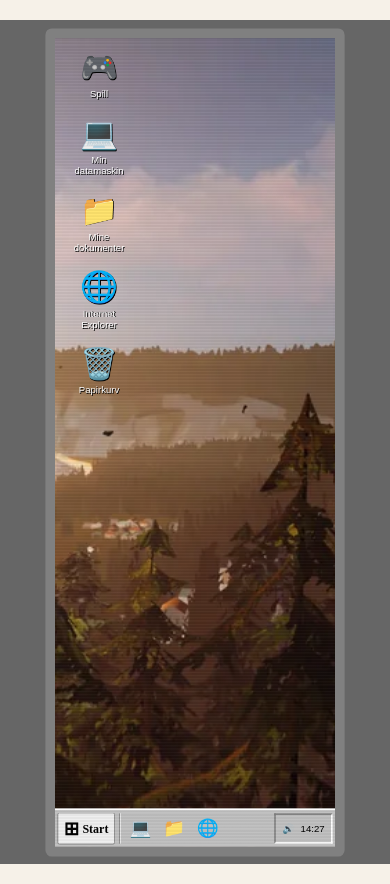
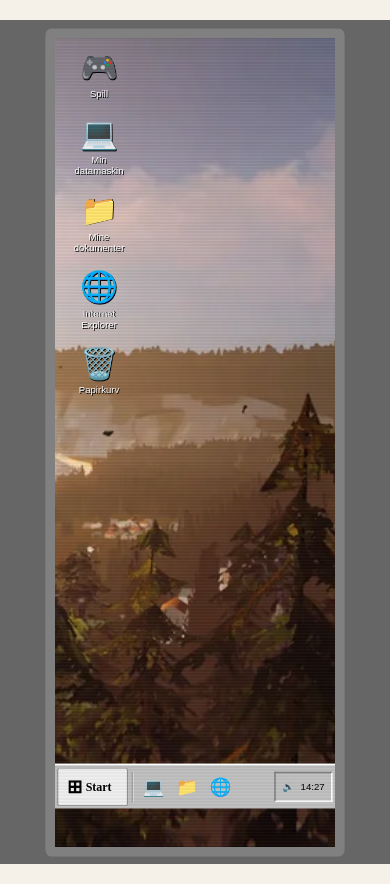
Before and after one commit to Knut1999/kgoWeb, a React (Vite) app in the folder my-react-app/: page /Skrivebord in a window 390 px wide. Built offline with nearby package versions, Linux system fonts and the light colour scheme; a web font is replaced by a local one.

Commit message:
windows knapp på skrivebord update mobil
windows knapp på skrivebord update på mobil

```diff
--- a/my-react-app/src/skrivebord/Skrivebord.css
+++ b/my-react-app/src/skrivebord/Skrivebord.css
@@ -697,6 +697,22 @@ body {
     height: 125%;
   }
 
+  .taskbar {
+    bottom: 48px;
+    height: 56px;
+  }
+
+  .start-button {
+    min-width: 88px;
+    min-height: 48px;
+    padding: 6px 10px;
+    touch-action: manipulation;
+  }
+
+  .start-menu {
+    bottom: 103px;
+  }
+
   .computer-window {
     width: 90%;
     height: 68%;
```
